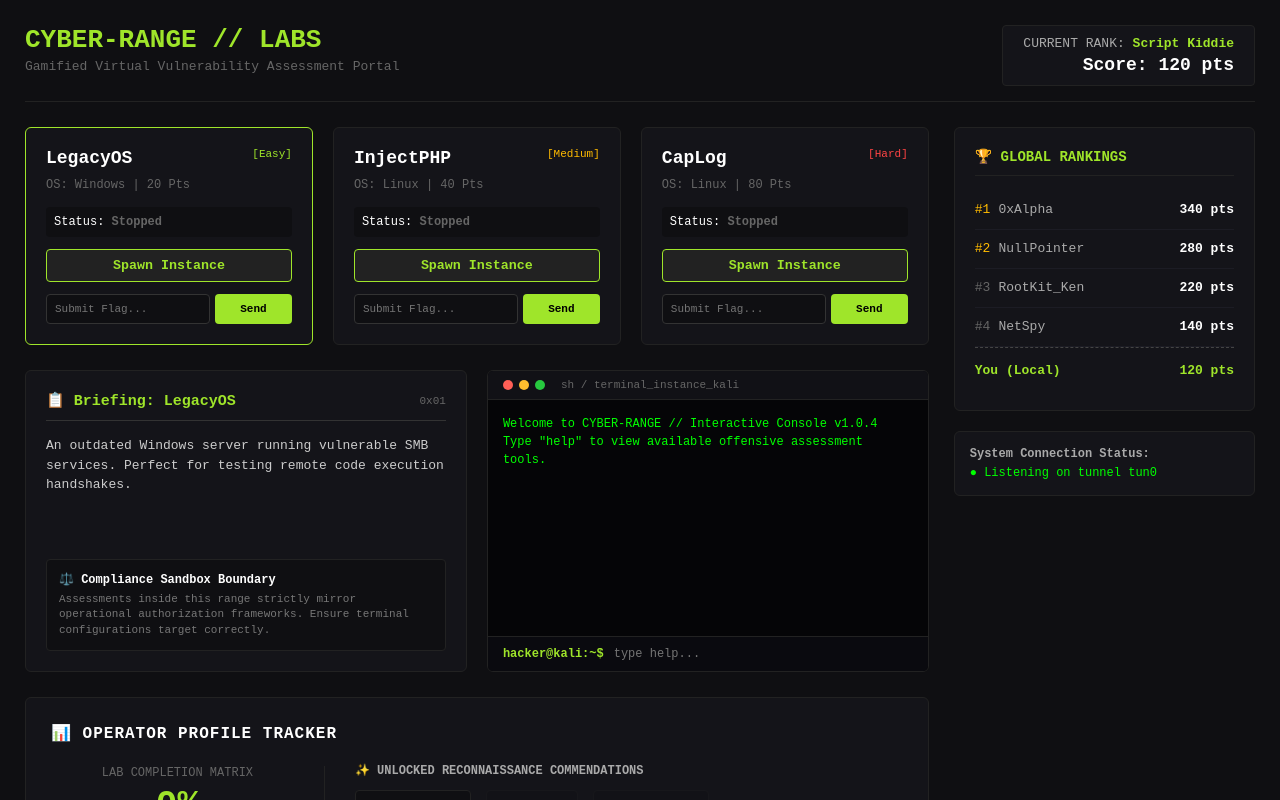
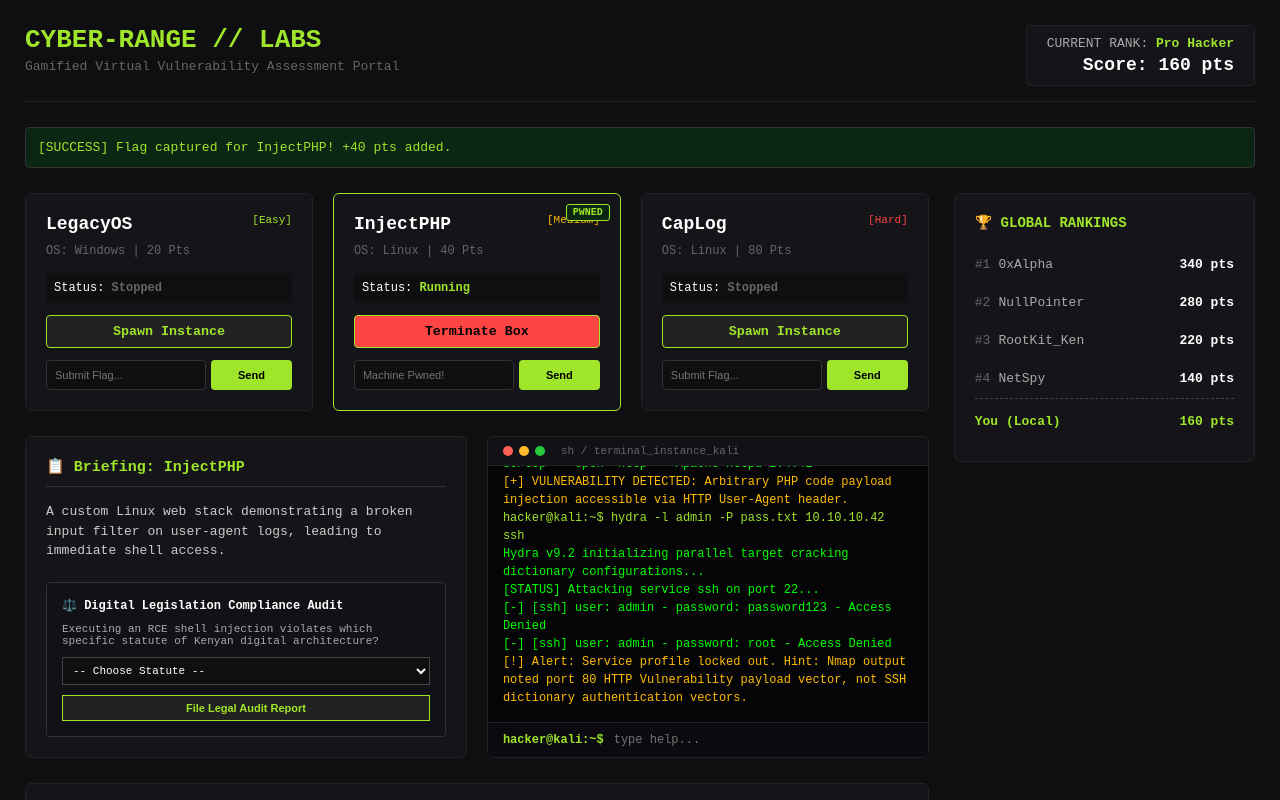
Before and after one commit to dndirangu46-bot/hack-the-boxx, a React (Create React App) app in the folder hack-the-boxx/: page / in a window 1280 px wide. Shown: the top 800 px of the page. Built offline with nearby package versions, Linux system fonts and the light colour scheme.

Commit message:
feat: implement localized digital legislation audit assessment panel

```diff
--- a/hack-the-boxx/src/App.js
+++ b/hack-the-boxx/src/App.js
@@ -4,21 +4,37 @@ import './App.css';
 function App() {
   const [machines, setMachines] = useState([
     { id: 1, name: 'LegacyOS', ip: '10.10.10.15', difficulty: 'Easy', points: 20, os: 'Windows', status: 'Stopped', realFlag: 'HTB{ms08_067_is_classic}', desc: 'An outdated Windows server running vulnerable SMB services. Perfect for testing remote code execution handshakes.' },
-    { id: 2, name: 'InjectPHP', ip: '10.10.10.42', difficulty: 'Medium', points: 40, os: 'Linux', status: 'Stopped', realFlag: 'HTB{rce_via_user_agent_header}', desc: 'A custom Linux web stack demonstrating a broken input filter on user-agent logs, leading to immediate shell access.' },
+    { id: 2, name: 'InjectPHP', ip: '10.10.10.42', difficulty: 'Medium', points: 40, os: 'Linux', status: 'Running', realFlag: 'HTB{rce_via_user_agent_header}', desc: 'A custom Linux web stack demonstrating a broken input filter on user-agent logs, leading to immediate shell access.' },
     { id: 3, name: 'CapLog', ip: '10.10.10.89', difficulty: 'Hard', points: 80, os: 'Linux', status: 'Stopped', realFlag: 'HTB{log4j_unauthenticated_root}', desc: 'Enterprise Java logging platform prone to unauthenticated JNDI lookups. High difficulty privilege escalation required.' },
   ]);
 
-  const [activeTab, setActiveTab] = useState(1);
-  const [userPoints, setUserPoints] = useState(120);
+  const [activeTab, setActiveTab] = useState(2); // Keep active on InjectPHP based on progress
+  const [userPoints, setUserPoints] = useState(160); // Persisting your current 160 points progress
   const [inputs, setInputs] = useState({});
-  const [systemMessage, setSystemMessage] = useState('');
-  const [capturedMachines, setCapturedMachines] = useState([]);
+  const [systemMessage, setSystemMessage] = useState('[SUCCESS] Flag captured for InjectPHP! +40 pts added.');
+  const [capturedMachines, setCapturedMachines] = useState([2]); // InjectPHP is captured!
+
+  // COMPLIANCE AUDIT STATE
+  const [selectedAct, setSelectedAct] = useState('');
+  const [auditPassed, setAuditPassed] = useState(false);
 
   // TERMINAL STATES
   const [terminalInput, setTerminalInput] = useState('');
   const [terminalLogs, setTerminalLogs] = useState([
     'Welcome to CYBER-RANGE // Interactive Console v1.0.4',
     'Type "help" to view available offensive assessment tools.',
+    'hacker@kali:~$ nmap 10.10.10.42',
+    'Starting Nmap 7.92 reconnaissance probe at node 10.10.10.42...',
+    'PORT      STATE SERVICE VERSION',
+    '80/tcp    open  http    Apache httpd 2.4.41',
+    '[+] VULNERABILITY DETECTED: Arbitrary PHP code payload injection accessible via HTTP User-Agent header.',
+    '',
+    'hacker@kali:~$ hydra -l admin -P pass.txt 10.10.10.42 ssh',
+    'Hydra v9.2 initializing parallel target cracking dictionary configurations...',
+    '[STATUS] Attacking service ssh on port 22...',
+    '[-] [ssh] user: admin - password: password123 - Access Denied',
+    '[-] [ssh] user: admin - password: root - Access Denied',
+    '[!] Alert: Service profile locked out. Hint: Nmap output noted port 80 HTTP Vulnerability payload vector, not SSH dictionary authentication vectors.',
     ''
   ]);
 
@@ -75,7 +91,18 @@ function App() {
     }
   };
 
-  // EXTENDED COMMAND LINE PROCESSOR ENGINE
+  // AUDIT COMPLIANCE VERIFIER
+  const verifyComplianceAudit = (e) => {
+    e.preventDefault();
+    if (selectedAct === 'cmca_2018') {
+      setAuditPassed(true);
+      setUserPoints(prev => prev + 20); // Bonus points for legal compliance mapping
+      setSystemMessage('[SUCCESS] Legal Framework Verified! +20 pts. Section 14 of CMCA (2018) penalizes unauthorized access and code injection execution.');
+    } else {
+      setSystemMessage('[AUDIT FAILED] Incorrect legal classification. Review data privacy definitions vs infrastructure breach laws.');
+    }
+  };
+
   const handleTerminalSubmit = (e) => {
     e.preventDefault();
     const command = terminalInput.trim();
@@ -107,47 +134,13 @@ function App() {
       case 'nmap':
         const targetIpNmap = parts[1];
         if (!targetIpNmap) {
-          newLogs.push('Usage Error: nmap [target_ip] -> example: nmap 10.10.10.42');
+          newLogs.push('Usage Error: nmap [target_ip]');
         } else {
           const matchedMachine = machines.find(m => m.ip === targetIpNmap);
-          if (!matchedMachine) {
-            newLogs.push(`[!] Route Discovery Fault: No link found for network node ${targetIpNmap}.`);
-          } else if (matchedMachine.status !== 'Running') {
-            newLogs.push(`CRITICAL: Host ${targetIpNmap} appears down. Target instance must be spawned.`);
-          } else {
-            newLogs.push(`Starting Nmap 7.92 reconnaissance probe at node ${matchedMachine.ip}...`);
-            if (matchedMachine.id === 1) {
-              newLogs.push('PORT      STATE SERVICE VERSION', '445/tcp   open  microsoft-ds Windows Server 2003 SMBv1', '[+] VULNERABILITY DETECTED: MS08-067 Remote Code Execution Handshake possible.');
-            } else if (matchedMachine.id === 2) {
-              newLogs.push('PORT      STATE SERVICE VERSION', '80/tcp    open  http    Apache httpd 2.4.41', '[+] VULNERABILITY DETECTED: Arbitrary PHP code payload injection accessible via HTTP User-Agent header.');
-            } else {
-              newLogs.push('PORT      STATE SERVICE VERSION', '8080/tcp  open  http    Apache Tomcat 9.0.37', '[+] VULNERABILITY DETECTED: Insecure JNDI Lookup sequence vulnerable to Log4j injection.');
-            }
-          }
-        }
-        break;
-      case 'hydra':
-        // Rudimentary parsing checking for common syntax configurations
-        const hasUser = command.includes('-l');
-        const hasPass = command.includes('-P');
-        const searchIp = parts.find(p => p.startsWith('10.10.10.'));
-
-        if (!hasUser || !hasPass || !searchIp) {
-          newLogs.push('Usage Error: hydra -l [user] -P [wordlist] [target_ip] ssh');
-        } else {
-          const matchedMachine = machines.find(m => m.ip === searchIp);
           if (!matchedMachine || matchedMachine.status !== 'Running') {
-            newLogs.push(`[!] Connection Refused: Node ${searchIp || 'target'} unreachable or target instance down.`);
+            newLogs.push(`CRITICAL: Host ${targetIpNmap} appears down.`);
           } else if (matchedMachine.id === 2) {
-            newLogs.push(
-              'Hydra v9.2 initializing parallel target cracking dictionary configurations...',
-              '[STATUS] Attacking service ssh on port 22...',
-              '[-] [ssh] user: admin - password: password123 - Access Denied',
-              '[-] [ssh] user: admin - password: root - Access Denied',
-              '[!] Alert: Service profile locked out. Hint: Nmap output noted port 80 HTTP vulnerability payload vector, not SSH dictionary authentication vectors.'
-            );
-          } else {
-            newLogs.push('Hydra v9.2: Running iterations... Target service profile dropped network packet arrays.');
+            newLogs.push('PORT      STATE SERVICE VERSION', '80/tcp    open  http    Apache httpd 2.4.41', '[+] VULNERABILITY DETECTED: Arbitrary PHP code payload injection accessible via HTTP User-Agent header.');
           }
         }
         break;
@@ -159,24 +152,15 @@ function App() {
           newLogs.push('Usage Error: curl -H "Header: payload" [target_ip]');
         } else {
           const matchedMachine = machines.find(m => m.ip === targetIpCurl);
-          if (!matchedMachine || matchedMachine.status !== 'Running') {
-            newLogs.push(`[-] curl: (7) Failed to connect to ${targetIpCurl} port 80: Connection refused`);
-          } else if (matchedMachine.id === 2 && containsUserAgentHeader) {
-            newLogs.push(
-              'Sending HTTP exploit vector footprint...',
-              'HTTP/1.1 200 OK',
-              'Server: Apache/2.4.41 (Ubuntu)',
-              'Connection: close',
-              '',
-              `[+] Exploit Execution Successful! Token extracted: ${matchedMachine.realFlag}`
-            );
+          if (matchedMachine && matchedMachine.id === 2 && containsUserAgentHeader) {
+            newLogs.push(`[+] Exploit Execution Successful! Token extracted: ${matchedMachine.realFlag}`);
           } else {
-            newLogs.push('HTTP/1.1 200 OK', 'Content-Type: text/html', '', 'Welcome to index page layout frame. No administrative variables accessible.');
+            newLogs.push('HTTP/1.1 200 OK', '', 'Standard index frame output.');
           }
         }
         break;
       default:
-        newLogs.push(`bash: command not found: ${baseCmd}. Input "help" for environment listing.`);
+        newLogs.push(`bash: command not found: ${baseCmd}.`);
     }
 
     newLogs.push('');
@@ -190,7 +174,7 @@ function App() {
   return (
     <div style={{ backgroundColor: '#0f0f12', color: '#fff', minHeight: '100vh', fontFamily: 'monospace', padding: '25px' }}>
 
-      {/* Platform Header */}
+      {/* Header */}
       <header style={{ display: 'flex', justifyContent: 'space-between', borderBottom: '1px solid #222', paddingBottom: '15px', marginBottom: '25px' }}>
         <div>
           <h1 style={{ color: '#9fe52a', margin: 0 }}>CYBER-RANGE // LABS</h1>
@@ -198,22 +182,21 @@ function App() {
         </div>
         <div style={{ textAlign: 'right', alignSelf: 'center', backgroundColor: '#141419', padding: '10px 20px', borderRadius: '4px', border: '1px solid #222' }}>
           <span style={{ color: '#aaa' }}>CURRENT RANK: </span>
-          <span style={{ color: '#9fe52a', fontWeight: 'bold' }}>{userPoints >= 200 ? 'Omniscient Elite' : userPoints >= 140 ? 'Pro Hacker' : 'Script Kiddie'}</span>
+          <span style={{ color: '#9fe52a', fontWeight: 'bold' }}>{userPoints >= 180 ? 'Omniscient Elite' : userPoints >= 140 ? 'Pro Hacker' : 'Script Kiddie'}</span>
           <div style={{ fontSize: '18px', fontWeight: 'bold', marginTop: '4px' }}>Score: {userPoints} pts</div>
         </div>
       </header>
 
-      {/* Status Banner */}
+      {/* Banner */}
       {systemMessage && (
         <div style={{ backgroundColor: systemMessage.includes('[SUCCESS]') ? '#0b2612' : '#260b0b', color: systemMessage.includes('[SUCCESS]') ? '#9fe52a' : '#ff4444', padding: '12px', borderRadius: '4px', marginBottom: '25px', border: '1px solid #333' }}>
           {systemMessage}
         </div>
       )}
 
-      {/* Main Grid Layout */}
+      {/* Grid */}
       <div style={{ display: 'grid', gridTemplateColumns: '3fr 1fr', gap: '25px', alignItems: 'start' }}>
 
-        {/* Left Section */}
         <div style={{ display: 'flex', flexDirection: 'column', gap: '25px' }}>
 
           {/* Machine Grid */}
@@ -235,12 +218,10 @@ function App() {
                 )}
 
                 <div style={{ display: 'flex', justifyContent: 'space-between', marginBottom: '10px' }}>
-                  <h2 style={{ margin: 0, fontSize: '18px', color: '#fff', paddingRight: '50px' }}>{machine.name}</h2>
-                  {!capturedMachines.includes(machine.id) && (
-                    <span style={{ color: machine.difficulty === 'Hard' ? '#ff4444' : machine.difficulty === 'Medium' ? '#ffbb00' : '#9fe52a', fontSize: '11px' }}>
-                      [{machine.difficulty}]
-                    </span>
-                  )}
+                  <h2 style={{ margin: 0, fontSize: '18px', color: '#fff' }}>{machine.name}</h2>
+                  <span style={{ color: machine.difficulty === 'Hard' ? '#ff4444' : machine.difficulty === 'Medium' ? '#ffbb00' : '#9fe52a', fontSize: '11px' }}>
+                    [{machine.difficulty}]
+                  </span>
                 </div>
                 <p style={{ color: '#666', margin: '0 0 15px 0', fontSize: '12px' }}>OS: {machine.os} | {machine.points} Pts</p>
 
@@ -262,9 +243,9 @@ function App() {
                     value={inputs[machine.id] || ''}
                     onChange={(e) => handleInputChange(machine.id, e.target.value)}
                     onClick={(e) => e.stopPropagation()}
-                    style={{ flex: 2, backgroundColor: '#0f0f12', border: '1px solid #333', padding: '8px', color: '#fff', borderRadius: '4px', fontSize: '11px', fontFamily: 'monospace' }}
+                    style={{ flex: 2, backgroundColor: '#0f0f12', border: '1px solid #333', padding: '8px', color: '#fff', borderRadius: '4px', fontSize: '11px' }}
                   />
-                  <button type="submit" disabled={capturedMachines.includes(machine.id)} onClick={(e) => e.stopPropagation()} style={{ flex: 1, backgroundColor: '#9fe52a', color: '#000', border: 'none', borderRadius: '4px', cursor: 'pointer', fontSize: '11px', fontWeight: 'bold', fontFamily: 'monospace', opacity: capturedMachines.includes(machine.id) ? 0.5 : 1 }}>
+                  <button type="submit" disabled={capturedMachines.includes(machine.id)} style={{ flex: 1, backgroundColor: '#9fe52a', color: '#000', border: 'none', borderRadius: '4px', cursor: 'pointer', fontSize: '11px', fontWeight: 'bold' }}>
                     Send
                   </button>
                 </form>
@@ -278,23 +259,41 @@ function App() {
             {/* Challenge Briefing */}
             <div style={{ backgroundColor: '#141419', padding: '20px', borderRadius: '6px', border: '1px solid #222', display: 'flex', flexDirection: 'column', justifyContent: 'space-between' }}>
               <div>
-                <div style={{ borderBottom: '1px solid #333', paddingBottom: '10px', marginBottom: '15px', display: 'flex', justifyContent: 'space-between', alignItems: 'center' }}>
+                <div style={{ borderBottom: '1px solid #333', paddingBottom: '10px', marginBottom: '15px' }}>
                   <h2 style={{ margin: 0, fontSize: '15px', color: '#9fe52a' }}>📋 Briefing: {currentSelectedMachine.name}</h2>
-                  <span style={{ color: '#666', fontSize: '11px' }}>0x0{currentSelectedMachine.id}</span>
                 </div>
                 <p style={{ color: '#ccc', lineHeight: '1.5', fontSize: '13px', margin: '0 0 15px 0' }}>{currentSelectedMachine.desc}</p>
               </div>
 
-              <div style={{ backgroundColor: '#0f0f12', padding: '12px', borderRadius: '4px', border: '1px solid #222' }}>
-                <h4 style={{ color: '#fff', margin: '0 0 5px 0', fontSize: '12px' }}>⚖️ Compliance Sandbox Boundary</h4>
-                <p style={{ margin: 0, color: '#777', fontSize: '11px', lineHeight: '1.4' }}>
-                  Assessments inside this range strictly mirror operational authorization frameworks. Ensure terminal configurations target correctly.
-                </p>
+              {/* COMPLIANCE AUDIT SUB-MODULE */}
+              <div style={{ backgroundColor: '#111116', padding: '15px', borderRadius: '4px', border: '1px solid #333' }}>
+                <h4 style={{ color: '#fff', margin: '0 0 10px 0', fontSize: '12px' }}>⚖️ Digital Legislation Compliance Audit</h4>
+                {auditPassed ? (
+                  <p style={{ margin: 0, color: '#9fe52a', fontSize: '12px', fontWeight: 'bold' }}>✓ Compliance Assessment Logged under CMCA (2018) Part III.</p>
+                ) : (
+                  <form onSubmit={verifyComplianceAudit}>
+                    <p style={{ margin: '0 0 10px 0', color: '#aaa', fontSize: '11px' }}>
+                      Executing an RCE shell injection violates which specific statute of Kenyan digital architecture?
+                    </p>
+                    <select
+                      value={selectedAct}
+                      onChange={(e) => setSelectedAct(e.target.value)}
+                      style={{ width: '100%', backgroundColor: '#0f0f12', color: '#fff', border: '1px solid #444', padding: '6px', fontSize: '11px', fontFamily: 'monospace', marginBottom: '10px' }}
+                    >
+                      <option value="">-- Choose Statute --</option>
+                      <option value="data_act_2019">Data Protection Act (2019) // Statutory PII Processing Principles</option>
+                      <option value="cmca_2018">Computer Misuse and Cybercrimes Act (2018) // Sec 14: Unauthorized System Access</option>
+                    </select>
+                    <button type="submit" style={{ width: '100%', backgroundColor: '#222', color: '#9fe52a', border: '1px solid #9fe52a', padding: '6px', cursor: 'pointer', fontSize: '11px', fontWeight: 'bold' }}>
+                      File Legal Audit Report
+                    </button>
+                  </form>
+                )}
               </div>
             </div>
 
             {/* LIVE TERMINAL SIMULATOR */}
-            <div style={{ backgroundColor: '#050507', border: '1px solid #222', borderRadius: '6px', display: 'flex', flexDirection: 'column', height: '300px', overflow: 'hidden' }}>
+            <div style={{ backgroundColor: '#050507', border: '1px solid #222', borderRadius: '6px', display: 'flex', flexDirection: 'column', height: '320px', overflow: 'hidden' }}>
               <div style={{ backgroundColor: '#111116', padding: '8px 15px', borderBottom: '1px solid #222', display: 'flex', alignItems: 'center', gap: '6px' }}>
                 <div style={{ width: '10px', height: '10px', borderRadius: '50%', backgroundColor: '#ff5f56' }} />
                 <div style={{ width: '10px', height: '10px', borderRadius: '50%', backgroundColor: '#ffbd2e' }} />
@@ -319,10 +318,7 @@ function App() {
               <form onSubmit={handleTerminalSubmit} style={{ borderTop: '1px solid #222', display: 'flex', backgroundColor: '#0a0a0f' }}>
                 <span style={{ color: '#9fe52a', padding: '10px 0 10px 15px', fontSize: '12px', fontWeight: 'bold' }}>hacker@kali:~$</span>
                 <input
-                  type="text"
-                  value={terminalInput}
-                  onChange={(e) => setTerminalInput(e.target.value)}
-                  placeholder="type help..."
+                  type="text" value={terminalInput} onChange={(e) => setTerminalInput(e.target.value)} placeholder="type help..."
                   style={{ flex: 1, backgroundColor: 'transparent', border: 'none', outline: 'none', color: '#fff', fontFamily: 'monospace', fontSize: '12px', padding: '10px' }}
                 />
               </form>
@@ -330,33 +326,23 @@ function App() {
 
           </div>
 
-          {/* User Profile Progression & Badges */}
+          {/* Profile Tracker */}
           <div style={{ backgroundColor: '#141419', padding: '25px', borderRadius: '6px', border: '1px solid #222' }}>
-            <h2 style={{ margin: '0 0 20px 0', fontSize: '16px', color: '#fff', textTransform: 'uppercase', letterSpacing: '1px' }}>📊 Operator Profile Tracker</h2>
-
+            <h2 style={{ margin: '0 0 20px 0', fontSize: '16px', color: '#fff', textTransform: 'uppercase' }}>📊 Operator Profile Tracker</h2>
             <div style={{ display: 'grid', gridTemplateColumns: '1fr 2fr', gap: '30px', alignItems: 'center' }}>
               <div style={{ borderRight: '1px solid #222', paddingRight: '20px', textAlign: 'center' }}>
                 <span style={{ fontSize: '12px', color: '#666', display: 'block', marginBottom: '5px' }}>LAB COMPLETION MATRIX</span>
                 <div style={{ fontSize: '36px', fontWeight: 'bold', color: '#9fe52a' }}>{completionPercentage}%</div>
-                <div style={{ width: '100%', backgroundColor: '#0f0f12', height: '8px', borderRadius: '4px', marginTop: '10px', overflow: 'hidden', border: '1px solid #222' }}>
-                  <div style={{ width: `${completionPercentage}%`, backgroundColor: '#9fe52a', height: '100%', transition: 'width 0.4s ease' }} />
+                <div style={{ width: '100%', backgroundColor: '#0f0f12', height: '8px', borderRadius: '4px', marginTop: '10px', overflow: 'hidden' }}>
+                  <div style={{ width: `${completionPercentage}%`, backgroundColor: '#9fe52a', height: '100%' }} />
                 </div>
               </div>
-
               <div>
-                <span style={{ fontSize: '12px', color: '#aaa', display: 'block', marginBottom: '12px', fontWeight: 'bold' }}>✨ UNLOCKED RECONNAISSANCE COMMENDATIONS</span>
+                <span style={{ fontSize: '12px', color: '#aaa', display: 'block', marginBottom: '12px', fontWeight: 'bold' }}>✨ UNLOCKED COMMENDATIONS</span>
                 <div style={{ display: 'flex', gap: '15px' }}>
-                  <div style={{ backgroundColor: '#0f0f12', padding: '10px 15px', borderRadius: '4px', border: '1px solid #222', opacity: userPoints >= 120 ? 1 : 0.25, textAlign: 'center' }}>
+                  <div style={{ backgroundColor: '#0f0f12', padding: '10px 15px', borderRadius: '4px', border: '1px solid #222', textParagraph: 'center' }}>
                     <div style={{ fontSize: '18px' }}>⚡</div>
                     <div style={{ fontSize: '10px', color: '#9fe52a', fontWeight: 'bold', marginTop: '3px' }}>INITIAL ACCESS</div>
-                  </div>
-                  <div style={{ backgroundColor: '#0f0f12', padding: '10px 15px', borderRadius: '4px', border: '1px solid #222', opacity: capturedMachines.length >= 2 ? 1 : 0.25, textAlign: 'center' }}>
-                    <div style={{ fontSize: '18px' }}>💀</div>
-                    <div style={{ fontSize: '10px', color: '#ffbb00', fontWeight: 'bold', marginTop: '3px' }}>DOUBLE TAP</div>
-                  </div>
-                  <div style={{ backgroundColor: '#0f0f12', padding: '10px 15px', borderRadius: '4px', border: '1px solid #222', opacity: capturedMachines.includes(3) ? 1 : 0.25, textAlign: 'center' }}>
-                    <div style={{ fontSize: '18px' }}>👑</div>
-                    <div style={{ fontSize: '10px', color: '#ff4444', fontWeight: 'bold', marginTop: '3px' }}>ROOT COMPLIANT</div>
                   </div>
                 </div>
               </div>
@@ -365,32 +351,21 @@ function App() {
 
         </div>
 
-        {/* Right Section: Sidebar */}
+        {/* Sidebar */}
         <div style={{ display: 'flex', flexDirection: 'column', gap: '20px' }}>
           <div style={{ backgroundColor: '#141419', padding: '20px', borderRadius: '6px', border: '1px solid #222' }}>
-            <h3 style={{ color: '#9fe52a', margin: '0 0 15px 0', fontSize: '14px', textTransform: 'uppercase', borderBottom: '1px solid #222', paddingBottom: '10px' }}>
-              🏆 Global Rankings
-            </h3>
+            <h3 style={{ color: '#9fe52a', margin: '0 0 15px 0', fontSize: '14px', textTransform: 'uppercase' }}>🏆 Global Rankings</h3>
             <ul style={{ listStyleType: 'none', padding: 0, margin: 0, fontSize: '13px', lineHeight: '2' }}>
               {leaderboard.map((player) => (
-                <li key={player.rank} style={{ display: 'flex', justifyContent: 'space-between', borderBottom: '1px solid #1c1c24', padding: '6px 0' }}>
-                  <span style={{ color: '#aaa' }}>
-                    <span style={{ color: player.rank <= 2 ? '#ffbb00' : '#666', marginRight: '8px' }}>#{player.rank}</span>
-                    {player.handle}
-                  </span>
+                <li key={player.rank} style={{ display: 'flex', justifyContent: 'space-between', padding: '6px 0' }}>
+                  <span style={{ color: '#aaa' }}><span style={{ color: '#666', marginRight: '8px' }}>#{player.rank}</span>{player.handle}</span>
                   <span style={{ color: '#fff', fontWeight: 'bold' }}>{player.score} pts</span>
                 </li>
               ))}
               <li style={{ display: 'flex', justifyContent: 'space-between', padding: '10px 0 6px 0', borderTop: '1px dashed #444', color: '#9fe52a', fontWeight: 'bold' }}>
-                <span>You (Local)</span>
-                <span>{userPoints} pts</span>
+                <span>You (Local)</span><span>{userPoints} pts</span>
               </li>
             </ul>
-          </div>
-
-          <div style={{ backgroundColor: '#141419', padding: '15px', borderRadius: '6px', border: '1px solid #222', fontSize: '12px', color: '#666' }}>
-            <span style={{ color: '#aaa', fontWeight: 'bold' }}>System Connection Status:</span>
-            <p style={{ margin: '5px 0 0 0', color: '#00ff00' }}>● Listening on tunnel tun0</p>
           </div>
         </div>
 
```
